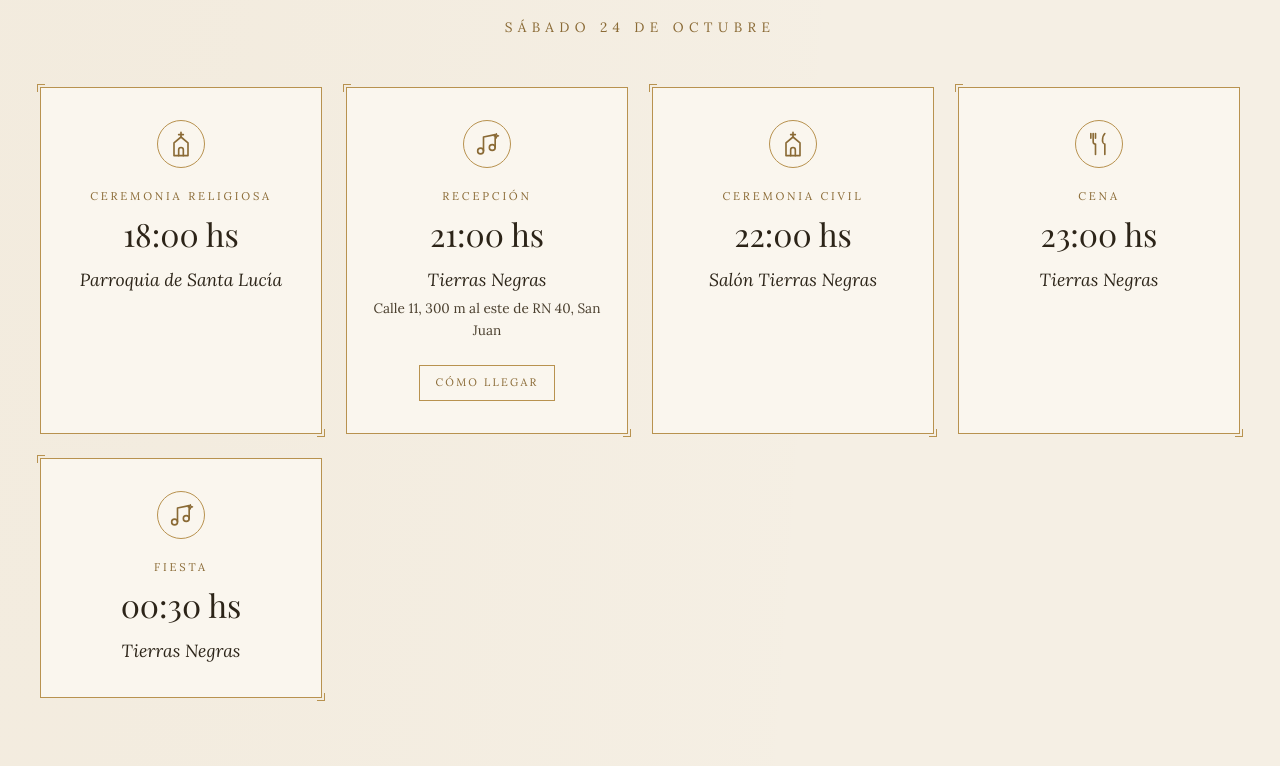
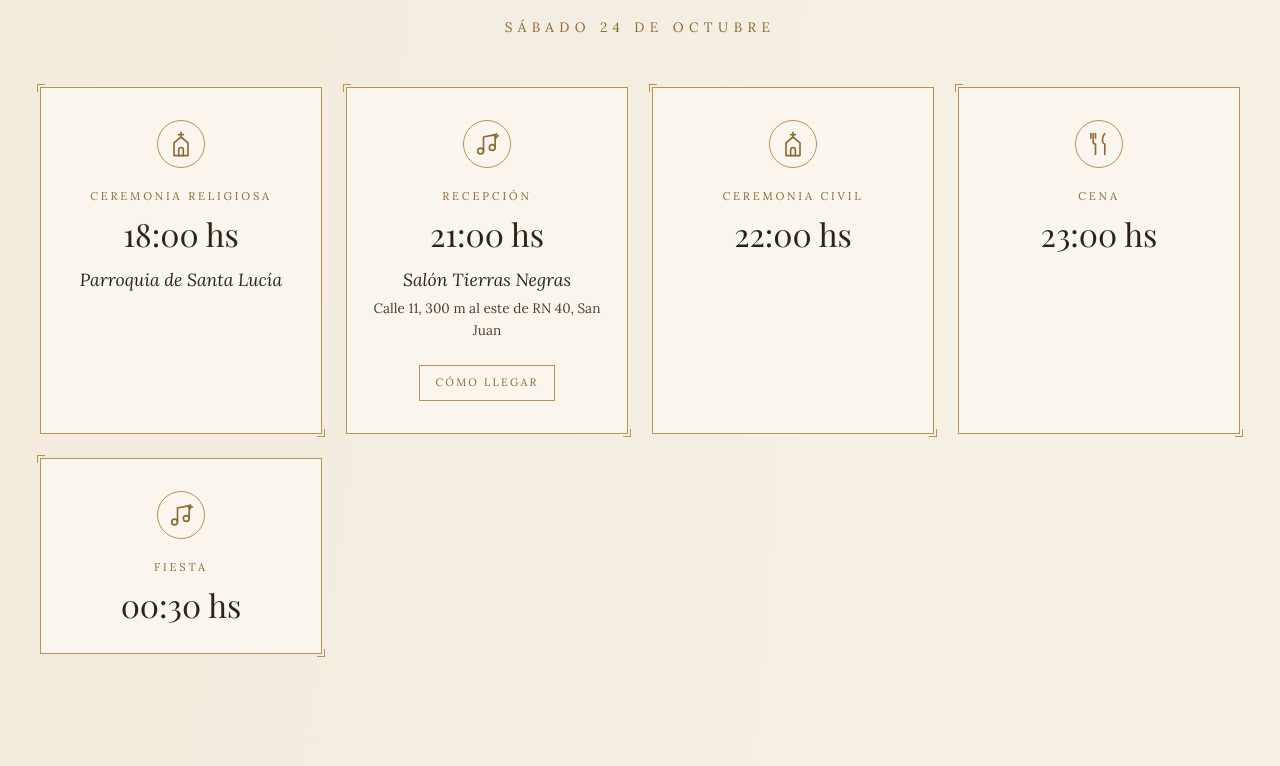
Before and after one commit to RamiroElizondo/casamiento, a Next.js app: page /194aeb9e-117d-448f-996b-fe0a92e59475 in a window 1280 px wide. Shown: the part 2052-2818 px from the top of the page. Built offline with nearby package versions, Linux system fonts and the light colour scheme; a web font is replaced by a local one.

Commit message:
Cambios en el itinerario

```diff
--- a/components/EventsSection.jsx
+++ b/components/EventsSection.jsx
@@ -68,6 +68,11 @@ export default function EventsSection({ type }) {
           // sola tarjeta (ej. solo fiesta, para invitados de después de
           // cena), sí se muestra para que sepan a dónde ir.
           const showLocation = key === 'recepcion' || keys.length === 1;
+          // El nombre del lugar (place) se repite igual en civil/cena/fiesta
+          // porque comparten el mismo salón que ya se indica en Recepción.
+          // Se oculta en esas tarjetas cuando hay itinerario completo, pero
+          // se muestra si la tarjeta va sola (invitado de después de cena).
+          const showPlace = key === 'misa' || key === 'recepcion' || keys.length === 1;
           return (
             <div
               key={key}
@@ -96,9 +101,11 @@ export default function EventsSection({ type }) {
               >
                 {ev.time}
               </div>
-              <div className={`mt-4 italic text-ink ${compact ? 'text-[1.1rem]' : 'text-[1.25rem]'}`}>
-                {ev.place}
-              </div>
+              {showPlace && (
+                <div className={`mt-4 italic text-ink ${compact ? 'text-[1.1rem]' : 'text-[1.25rem]'}`}>
+                  {ev.place}
+                </div>
+              )}
               {showLocation && ev.address && (
                 <div className={`mt-1 text-ink-soft ${compact ? 'text-[0.85rem]' : 'text-[0.95rem]'}`}>
                   {ev.address}
```
Also changed, not shown: lib/event.js.
